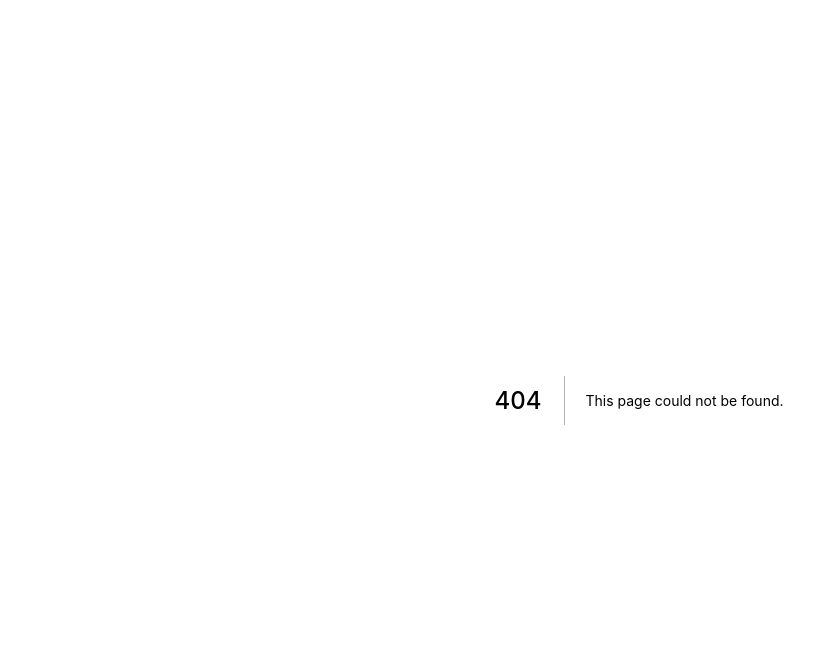
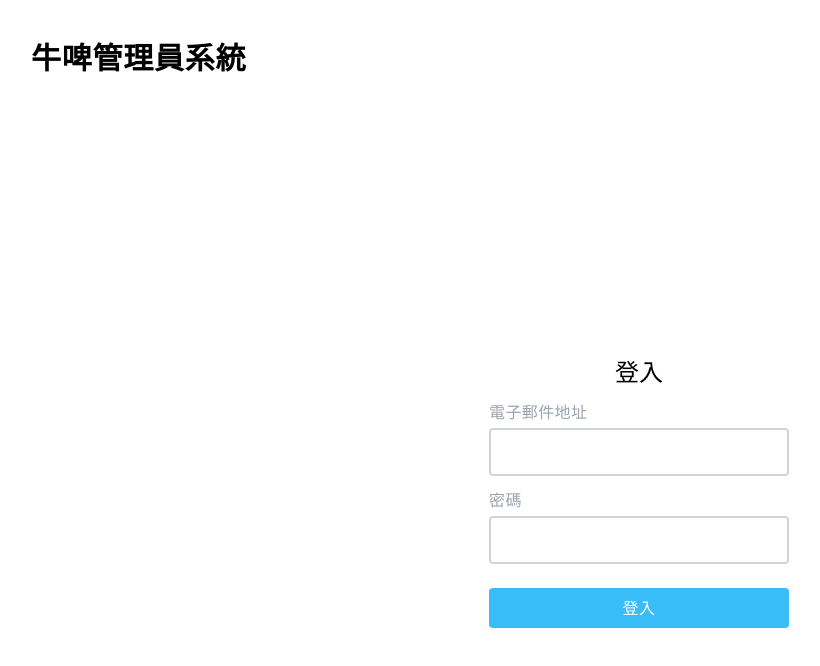
Before and after one commit to justYu2001/niubi-admin-system, a Next.js app: page /login in a window 1280 px wide. Before the commit this address had no page. Shown: the top 666 px of the page, without its empty margins (1-821 px from the left). Built offline with nearby package versions, Linux system fonts and the light colour scheme.

Commit message:
feat: login page layout

```diff
--- /dev/null
+++ b/src/components/LoginForm.tsx
@@ -0,0 +1,39 @@
+import * as React from "react";
+
+export default function LoginForm() {
+    return (
+        <form method="post" className="w-1/5 min-w-[300px] mx-auto">
+            <Input id="email" filedName="電子郵件地址" />
+            <Input id="password" filedName="密碼" />
+            <button
+                type="submit"
+                className="w-full bg-sky-400 text-white font-medium py-2 rounded my-4 tracking-wide"
+            >
+                登入
+            </button>
+        </form>
+    );
+}
+
+interface InputProps {
+    id: string;
+    filedName: string;
+}
+
+const Input = ({ id, filedName }: InputProps) => {
+    return (
+        <div className="flex flex-col-reverse my-2">
+            <input
+                id={id}
+                type="text"
+                className="peer w-full px-3 py-2 focus:border-sky-400 transition-all duration-300 text-lg border-2 border-gray-300 rounded outline-none"
+            />
+            <label
+                htmlFor={id}
+                className="my-1 peer-focus:text-sky-400 text-gray-400 tracking-wide transition-all duration-300"
+            >
+                {filedName}
+            </label>
+        </div>
+    );
+};
--- /dev/null
+++ b/src/pages/login.tsx
@@ -0,0 +1,27 @@
+import { NextPage } from "next";
+import Head from "next/head";
+
+import LoginForm from "@/components/LoginForm";
+
+const Login: NextPage = () => {
+    return (
+        <>
+            <Head>
+                <title>牛啤管理員系統</title>
+                <link rel="icon" href="/favicon.ico" />
+            </Head>
+
+            <header className="px-8 pt-8 pb-6 lg:py-10">
+                <h1 className="text-3xl font-bold tracking-wide">
+                    牛啤管理員系統
+                </h1>
+            </header>
+            <main className="mt-20 lg:mt-60">
+                <h2 className="text-2xl font-medium text-center">登入</h2>
+                <LoginForm />
+            </main>
+        </>
+    );
+};
+
+export default Login;
```
